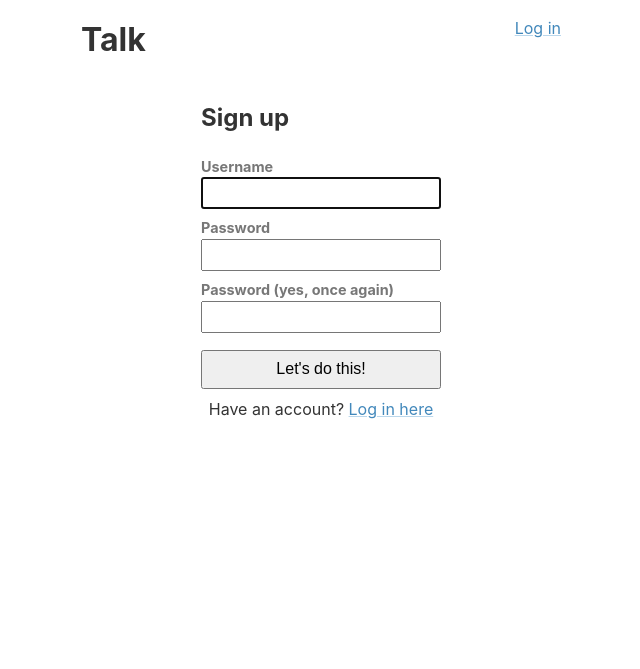
After one commit to c0derabbit/talk, a Flask app: page /signup in a window 1280 px wide. The commit adds this page. Shown: the top 669 px of the page, without its empty margins (319-959 px from the left). Run offline with Flask 2, Linux system fonts and the light colour scheme; some libraries are stand-ins or nearby versions.

Commit message:
add sign up form

```diff
--- a/src/forms.less
+++ b/src/forms.less
@@ -18,7 +18,7 @@ input[type="submit"] {
   padding: .5em;
 }
 
-#login {
+form:not(#send_message) {
   width: @narrowBlockWidth;
   display: flex;
   flex-flow: column;
--- a/static/base.css
+++ b/static/base.css
@@ -13,7 +13,7 @@ input[type="submit"] {
   margin-top: .6em;
   padding: .5em;
 }
-#login {
+form:not(#send_message) {
   width: 240px;
   display: flex;
   flex-flow: column;
--- a/talk.py
+++ b/talk.py
@@ -81,6 +81,22 @@ def logout():
 	flash('You were logged out')
 	return redirect(url_for('login'))
 
+@app.route('/signup', methods=['GET', 'POST'])
+def signup():
+	error = None
+	if session.get('logged_in'):
+		flash('You are already logged in as {}'.format(session.get('username')))
+		return redirect(url_for('show_messages'))
+	if request.method == 'POST':
+		if request.form['passwordCheck'] != '' and request.form['password'] != request.form['passwordCheck']:
+			error = 'Passwords don\'t match'
+		else:
+			flash('You\'re not signed up yet, this was just a mock')
+			# insert into db here
+			# also check if username taken
+			return redirect(url_for('login'))
+	return render_template('signup.html', error=error)
+
 @app.errorhandler(404)
 def page_not_found(error):
     return render_template('404.html'), 404
--- a/templates/login.html
+++ b/templates/login.html
@@ -8,6 +8,7 @@
     <label for="password">Password</label>
     <input type="password" name="password">
     <input type="submit" value="Log in">
+    <p>Not registered yet? <a href="{{ url_for('signup') }}">Sign up here</a></p>
   </form>
 
 {% endblock %}
--- /dev/null
+++ b/templates/signup.html
@@ -0,0 +1,16 @@
+{% extends "base.html" %}
+{% block body %}
+  {% if error %}<strong>Error: {{ error }}</strong>{% endif %}
+  <form id="signup" action="{{ url_for('signup') }}" method="post">
+    <h2>Sign up</h2>
+    <label for="username">Username</label>
+    <input type="text" name="username">
+    <label for="password">Password</label>
+    <input type="password" name="password">
+    <label for="passwordCheck">Password (yes, once again)</label>
+    <input type="password" name="passwordCheck">
+    <input type="submit" value="Let's do this!">
+    <p>Have an account? <a href="{{ url_for('login') }}">Log in here</a></p>
+  </form>
+
+{% endblock %}
```
